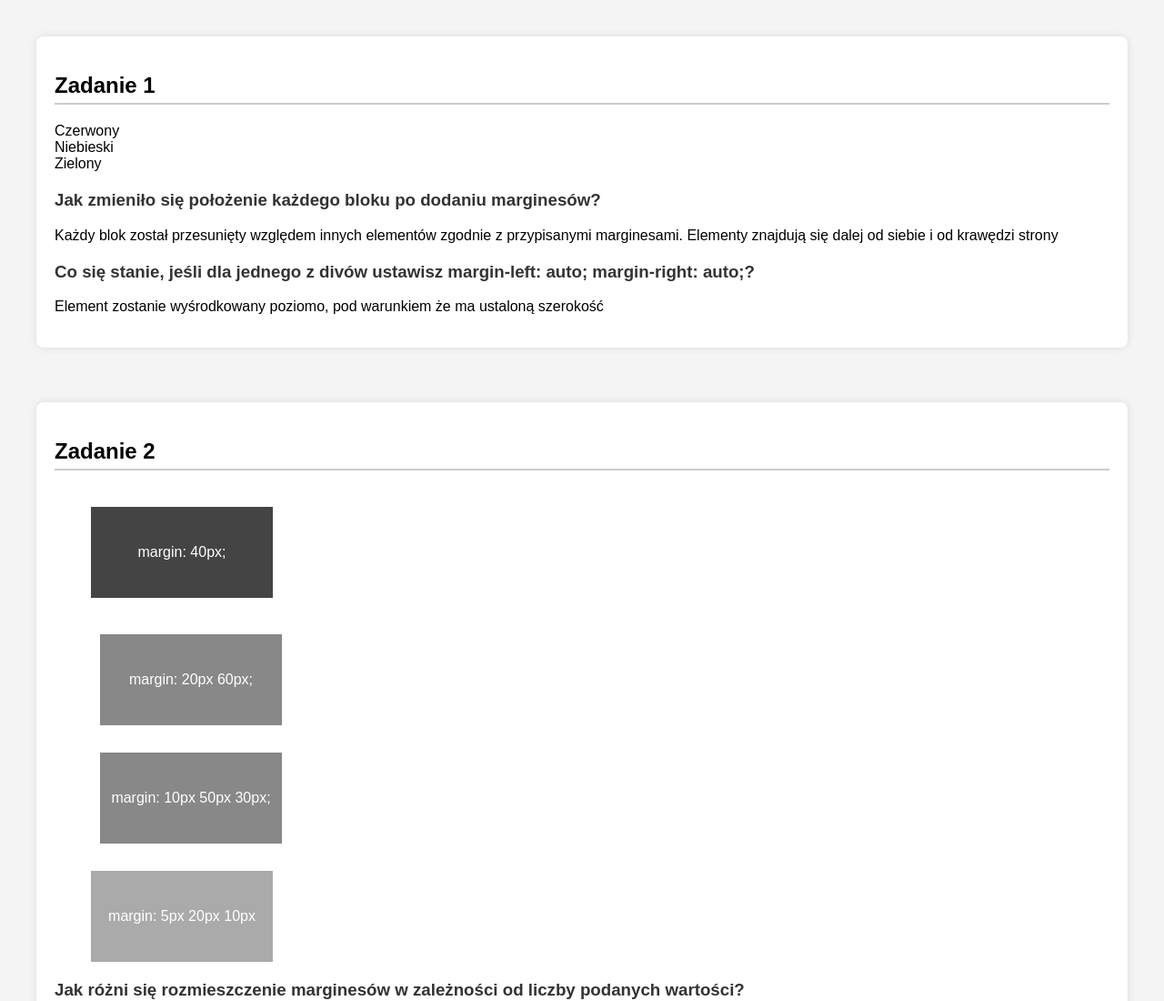
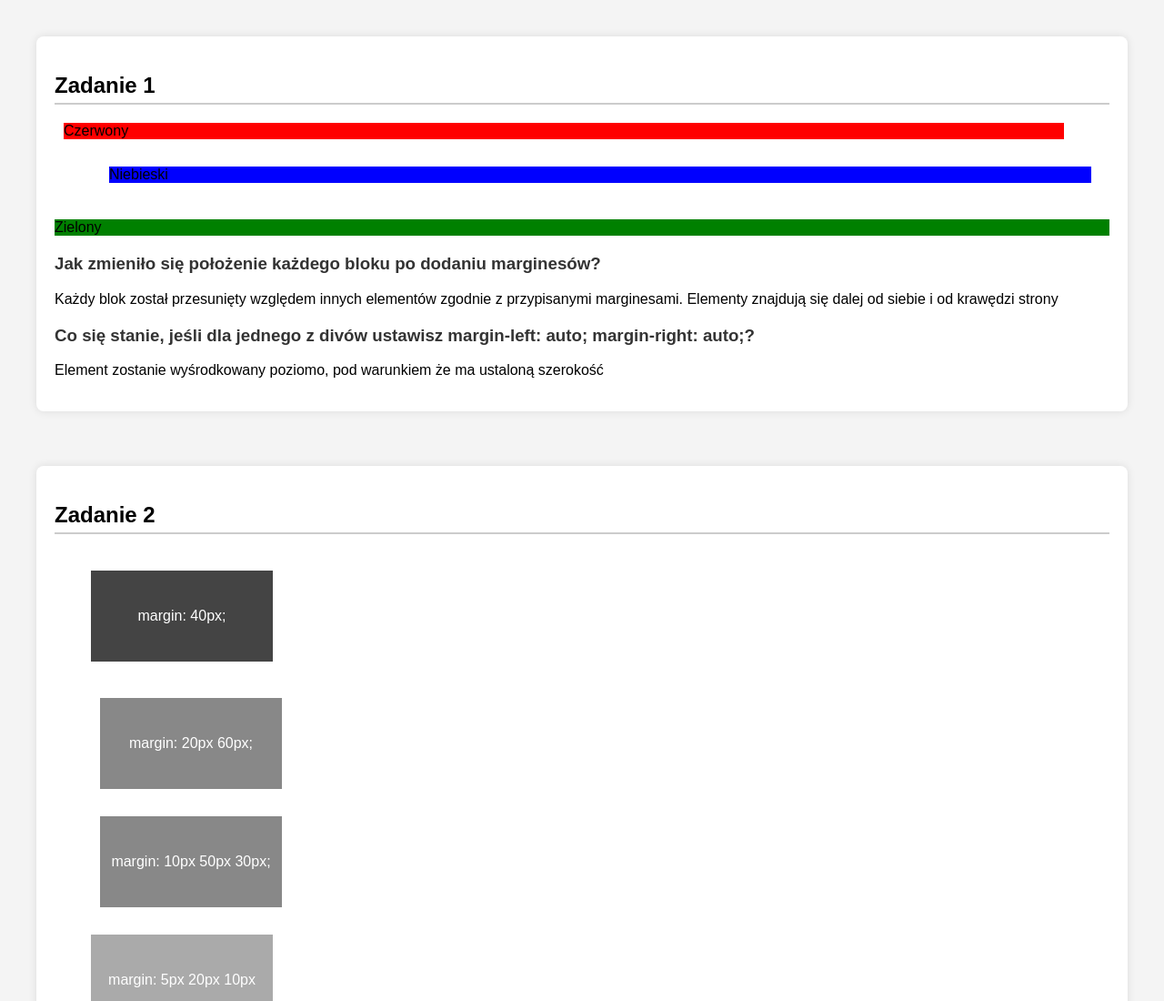
Before and after one commit to polovkodaniel/zadanie, a plain HTML site: page index.html in a window 1280 px wide. Shown: the top 1100 px of the page at 91% size. Drawn offline with Linux system fonts and the light colour scheme.

Commit message:
Update index.html

```diff
--- a/index.html
+++ b/index.html
@@ -10,9 +10,9 @@
   <section>
     <h2>Zadanie 1</h2>
 
-    <div class="Czerwony">Czerwony</div>
-    <div class="Niebieski">Niebieski</div>
-    <div class="Zielony">Zielony</div>
+    <div class="czerwony">Czerwony</div>
+    <div class="niebieski">Niebieski</div>
+    <div class="zielony">Zielony</div>
 
     <h3>Jak zmieniło się położenie każdego bloku po dodaniu marginesów?</h3>
     <p>Każdy blok został przesunięty względem innych elementów zgodnie z przypisanymi marginesami. Elementy znajdują się dalej od siebie i od krawędzi strony</p>
@@ -66,4 +66,5 @@
   </section>
 
 </body>
+
 </html>
```
